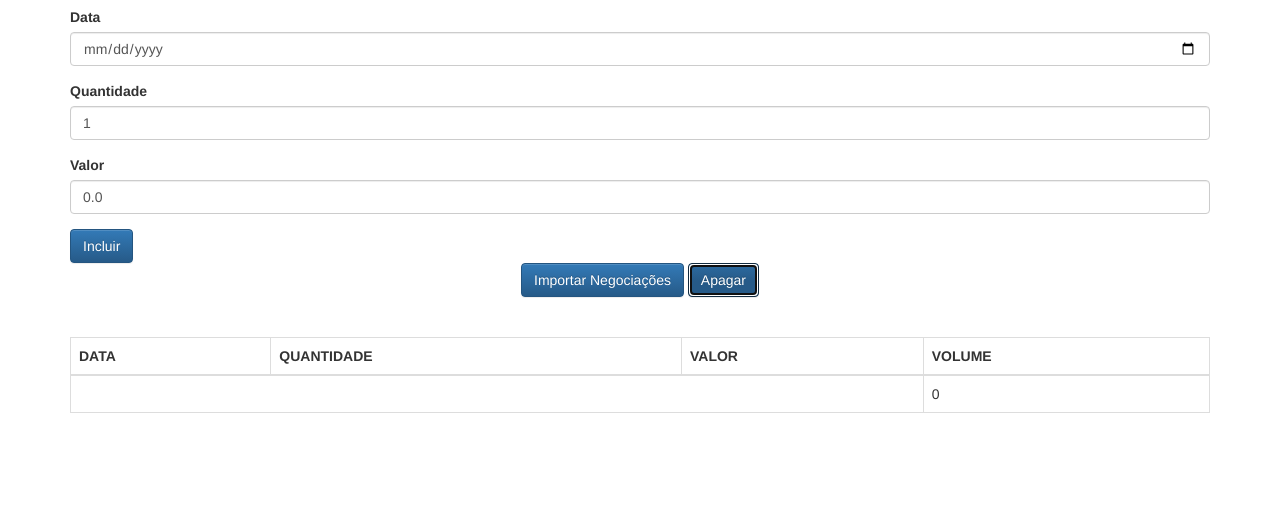
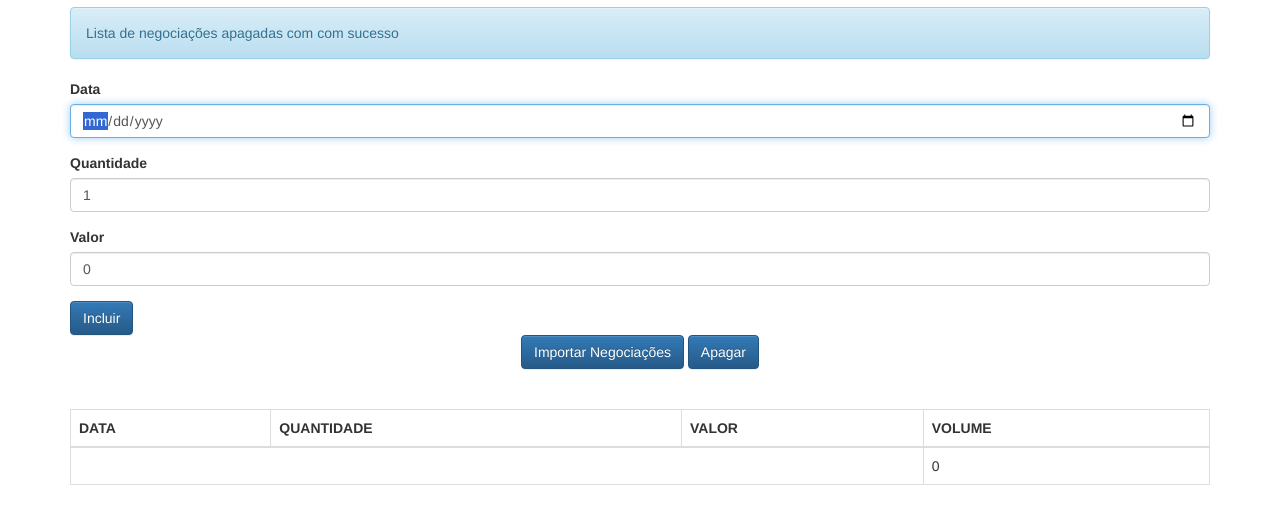
Before and after one commit to willalveslima/CursoJsES6, a plain HTML site: page index.html in a window 1280 px wide. Both pictures are taken after a click on the button "Apagar". Shown: the part 63-586 px from the top of the page. Drawn offline with Linux system fonts and the light colour scheme.

Commit message:
Aula 2-01 observer

```diff
--- a/index.html
+++ b/index.html
@@ -6,7 +6,6 @@
     <title>Negociações</title>
     <link rel="stylesheet" href="css/bootstrap.css">
     <link rel="stylesheet" href="css/bootstrap-theme.css">
-    <link rel="stylesheet" href="css/index.css"></link>
 
 </head>
 
@@ -38,7 +37,7 @@
         <button class="btn btn-primary text-center" type="button">
             Importar Negociações
         </button>
-        <button class="btn btn-primary text-center" type="button">
+        <button class="btn btn-primary text-center" type="button" onclick="negociacaoController.apagar(event)">
             Apagar
         </button>
     </div>
--- a/js/app/controllers/NegociacaoController.js
+++ b/js/app/controllers/NegociacaoController.js
@@ -4,20 +4,24 @@ class NegociacaoController {
         this._inputData = $("#data");
         this._inputQuantidade = $("#quantidade");
         this._inputValor = $("#valor");
-        this._listaNegociacoes = new ListaNegociacoes();
+        this._listaNegociacoes = new ListaNegociacoes(model =>
+            this._negociacoesView.update(model));
         this._negociacoesView = new NegociacoesView($('#negociacoesView'));
-        this._negociacoesView.update(this._listaNegociacoes);
-        this._mensagem = new Mensagem();
+        this._mensagem = new Mensagem(model =>
+            this._mensagemView.update(model));
         this._mensagemView = new MensagemView($("#mensagemView"));
-        this._mensagemView.update(this._mensagem)
     }
     adiciona(event) {
         event.preventDefault();
         this._listaNegociacoes.adiciona(this._criaNegociacao());
-        this._negociacoesView.update(this._listaNegociacoes);
         this._limparCampos();
         this._mensagem.texto = "Negociação Incluída com sucesso";
-        this._mensagemView.update(this._mensagem);
+    }
+    apagar(event) {
+        event.preventDefault();
+        this._listaNegociacoes.apagar();
+        this._limparCampos();
+        this._mensagem.texto = "Lista de negociações apagadas com com sucesso";
     }
     _criaNegociacao() {
         return new Negociacao(
--- a/js/app/models/ListaNegociacoes.js
+++ b/js/app/models/ListaNegociacoes.js
@@ -1,9 +1,11 @@
 class ListaNegociacoes {
-    constructor() {
+    constructor(armadilha) {
         this._negociacoes = [];
+        this._armadilha = armadilha;
     }
     adiciona(negociacao) {
         this._negociacoes.push(negociacao);
+        this._armadilha(this);
     }
     get negociacoes() {
         return [].concat(this._negociacoes);
@@ -11,4 +13,8 @@ class ListaNegociacoes {
     get valorTotal() {
         return this._negociacoes.reduce((total, n) => total + n.volume, 0.0)
     }
+    apagar() {
+        this._negociacoes = [];
+        this._armadilha(this);
+    }
 }
--- a/js/app/models/Mensagem.js
+++ b/js/app/models/Mensagem.js
@@ -1,11 +1,13 @@
 class Mensagem {
-    constructor(texto = "") {
+    constructor(armadilha,texto = "") {
         this._texto = texto;
+        this._armadilha = armadilha;
     }
     get texto() {
         return this._texto;
     }
     set texto(texto) {
         this._texto = texto;
+        this._armadilha(this);
     }
 }
```
